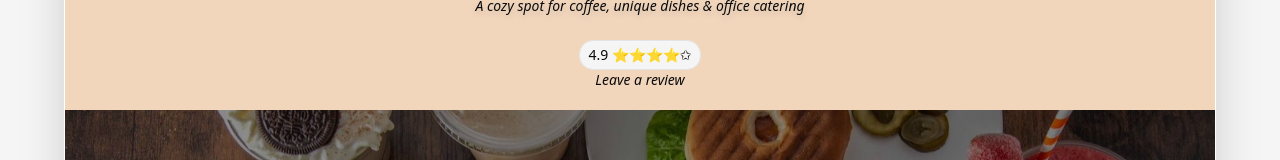
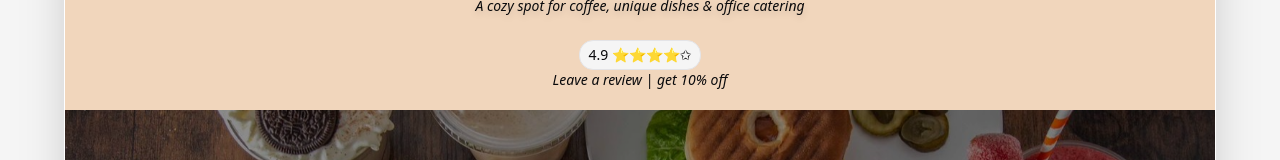
Before and after one commit to ArifAlee/cafetwentysix, a React (Vite) app: page / in a window 1280 px wide. Shown: the part 157-317 px from the top of the page. Built offline with nearby package versions, Linux system fonts and the light colour scheme.

Commit message:
Update Review.jsx

```diff
--- a/src/components/Review.jsx
+++ b/src/components/Review.jsx
@@ -4,11 +4,11 @@ export default function Review() {
   return (
     <div className="mb-5">
       <a className="flex flex-col justify-center items-center" href="https://www.google.com/maps/place/Caf%C3%A9+Twenty+Six/@51.5358055,-0.310827,60m/data=!3m1!1e3!4m6!3m5!1s0x487613753b9a4075:0x4061b02433b6cb3a!8m2!3d51.535712!4d-0.3108586!16s%2Fg%2F11fn548xw9?hl=en&entry=ttu&g_ep=EgoyMDI1MDgxMy4wIKXMDSoASAFQAw%3D%3D">
-      <button className="px-2 py-1 rounded-xl border bg-neutral-100 text-sm"
+      <button className="px-2 py-1 rounded-xl border bg-neutral-100 text-sm cursor-pointer"
       onClick={trackEvent}>
         4.9 ⭐⭐⭐⭐✩
       </button>
-        <span className="italic text-sm">Leave a review</span>
+        <span className="italic text-sm">Leave a review | get 10% off</span>
       </a>
     </div>
   );
```
